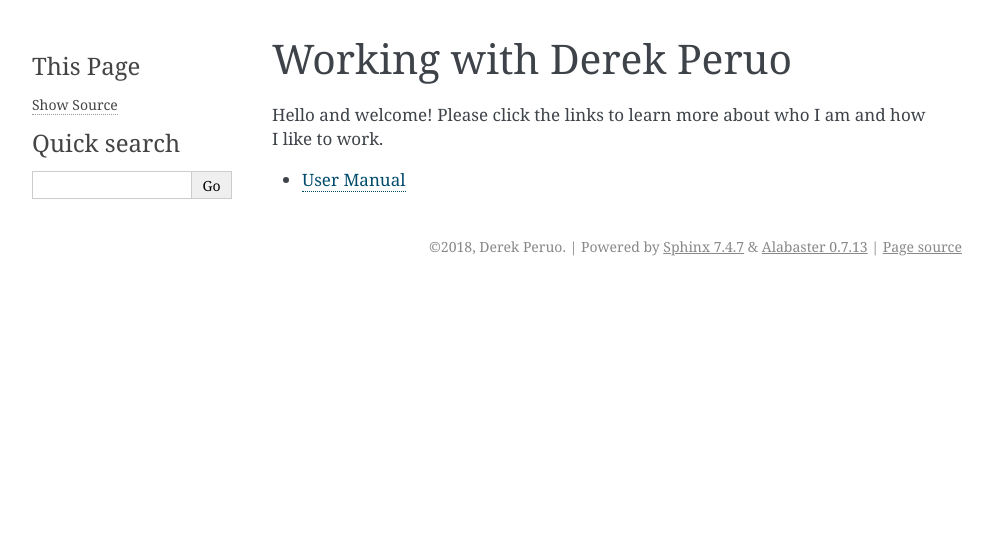
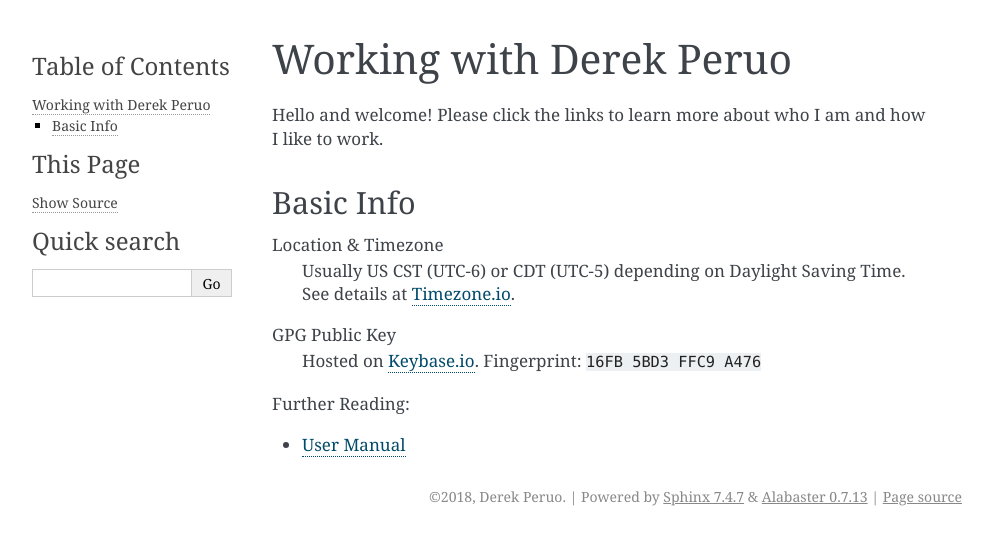
Before and after one commit to dperuo/about-me, a Sphinx documentation site: the page built from docs/index.rst, in a window 1280 px wide. Shown: the top 545 px of the page, without its empty margins (148-1141 px from the left). Built offline with Sphinx 7.4.7, drawn with Linux system fonts in a browser that asks for light colours.

Commit message:
Add Basic Info

```diff
--- a/docs/index.rst
+++ b/docs/index.rst
@@ -1,18 +1,24 @@
+.. _Timezone.io: https://timezone.io/people/5ad9fb24692c6f23d94646eb
+.. _Keybase.io: https://keybase.io/derekperuo
+
+
 Working with Derek Peruo
 ========================
 
 Hello and welcome! Please click the links to learn more about who I am and how I like to work.
 
+Basic Info
+----------
+
+Location & Timezone
+  Usually US CST (UTC-6) or CDT (UTC-5) depending on Daylight Saving Time. See details at `Timezone.io`_.
+
+GPG Public Key
+  Hosted on `Keybase.io`_. Fingerprint: ``16FB 5BD3 FFC9 A476``
+
 .. toctree::
     :titlesonly:
     :maxdepth: 2
+    :caption: Further Reading:
 
     user-manual
-
-
-.. Indices and tables
-.. ==================
-
-.. * :ref:`genindex`
-.. * :ref:`modindex`
-.. * :ref:`search`
```
